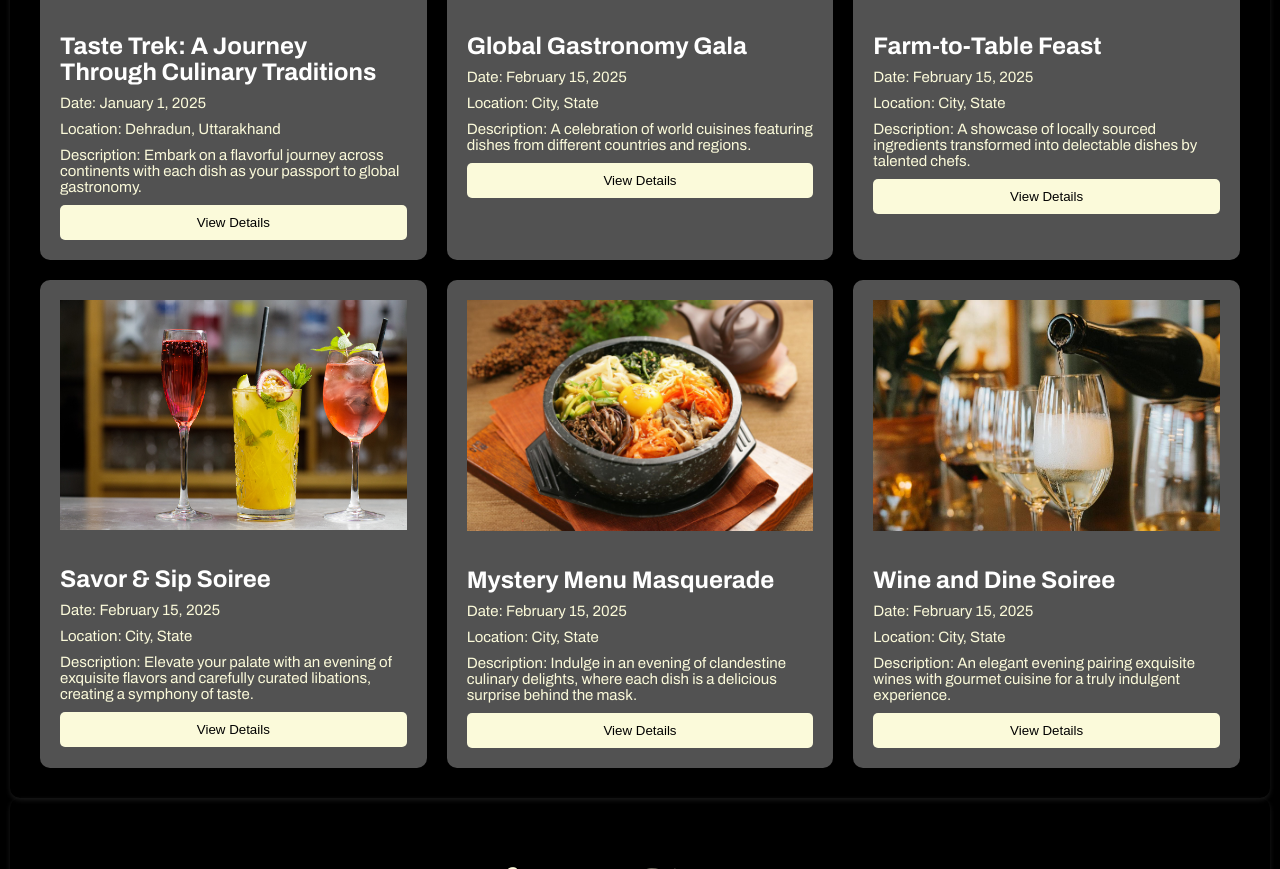
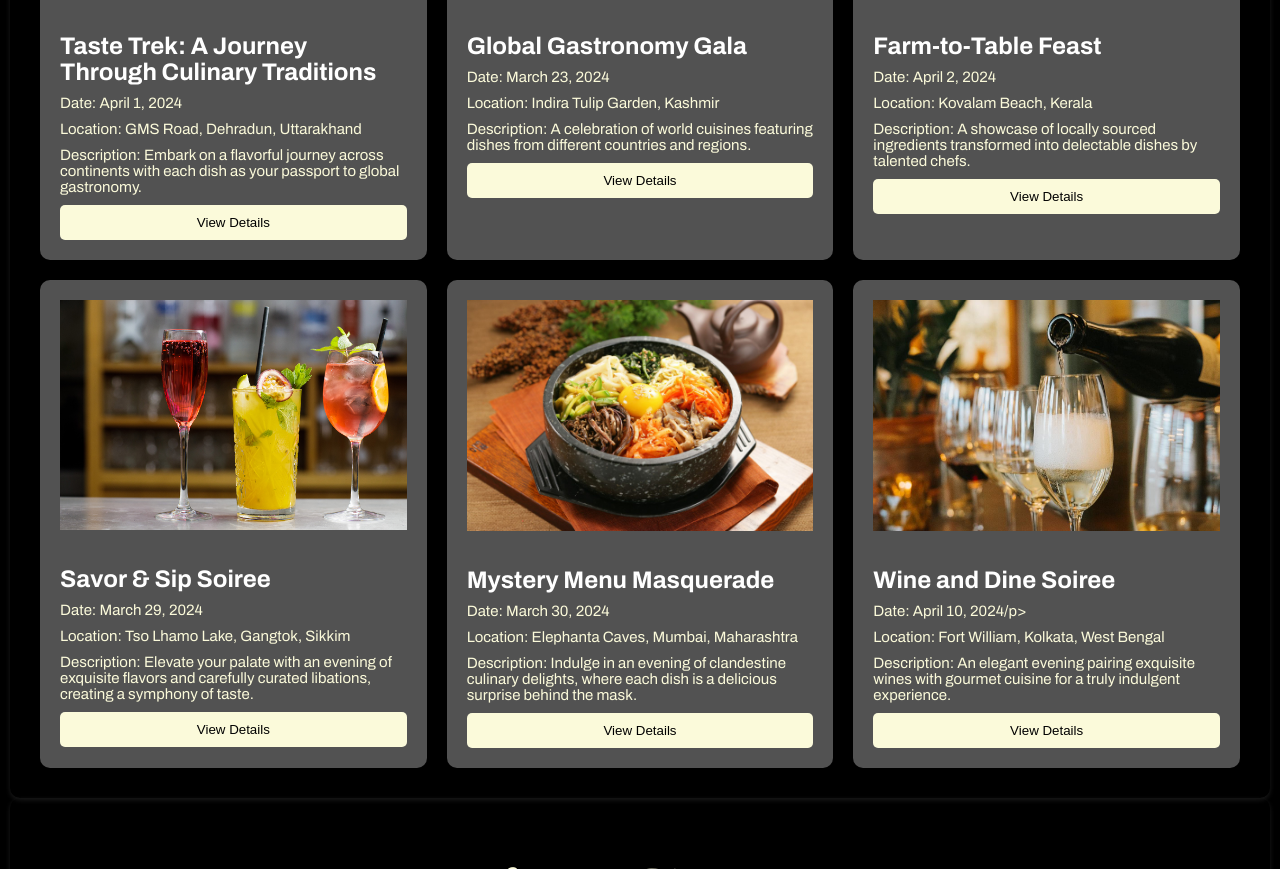
Before and after one commit to sonaliiiiiiiiii/navigusto, a plain HTML site: page docs/index.html in a window 1280 px wide. Shown: the part 1463-2332 px from the top of the page. Drawn offline with Linux system fonts and the light colour scheme.

Commit message:
Update index.html

```diff
--- a/docs/index.html
+++ b/docs/index.html
@@ -75,8 +75,8 @@
                 <div class="event">
                     <img src="img/Gourmet-seafood-platter.jpg" alt="taste trek">
                     <h6><br>Taste Trek: A Journey Through Culinary Traditions</h6>
-                    <p>Date: January 1, 2025</p>
-                    <p>Location: Dehradun, Uttarakhand</p>
+                    <p>Date: April 1, 2024</p>
+                    <p>Location: GMS Road, Dehradun, Uttarakhand</p>
                     <p>Description: Embark on a flavorful journey across continents with each dish as your
                         passport to global gastronomy.</p>
                     <button class="view-details-btn">View Details</button>
@@ -84,8 +84,8 @@
                 <div class="event">
                     <img src="img/food-world.jpg" alt="globalgastronomy gala">
                     <h6><br>Global Gastronomy Gala</h6>
-                    <p>Date: February 15, 2025</p>
-                    <p>Location: City, State</p>
+                    <p>Date: March 23, 2024</p>
+                    <p>Location: Indira Tulip Garden, Kashmir </p>
                     <p>Description: A celebration of world cuisines featuring dishes from different
                         countries and regions.</p>
                     <button class="view-details-btn">View Details</button>
@@ -93,8 +93,8 @@
                 <div class="event">
                     <img src="img/BrisketPrep_WEB_B2_9300-copy-1024x683.jpg" alt="farm to table feast">
                     <h6><br>Farm-to-Table Feast</h6>
-                    <p>Date: February 15, 2025</p>
-                    <p>Location: City, State</p>
+                    <p>Date: April 2, 2024</p>
+                    <p>Location: Kovalam Beach, Kerala</p>
                     <p>Description: A showcase of locally sourced ingredients transformed into delectable dishes
                         by talented chefs.</p>
                     <button class="view-details-btn">View Details</button>
@@ -102,8 +102,8 @@
                 <div class="event">
                     <img src="img/Mocktails-Website.jpg" alt="savor n sip">
                     <h6><br>Savor & Sip Soiree</h6>
-                    <p>Date: February 15, 2025</p>
-                    <p>Location: City, State</p>
+                    <p>Date: March 29, 2024</p>
+                    <p>Location: Tso Lhamo Lake, Gangtok, Sikkim</p>
                     <p>Description: Elevate your palate with an evening of exquisite flavors and carefully curated
                         libations, creating a symphony of taste.</p>
                     <button class="view-details-btn">View Details</button>
@@ -111,8 +111,8 @@
                 <div class="event">
                     <img src="img/Insadong-Bimbibap.jpg" alt="mystery menu">
                     <h6><br>Mystery Menu Masquerade</h6>
-                    <p>Date: February 15, 2025</p>
-                    <p>Location: City, State</p>
+                    <p>Date: March 30, 2024</p>
+                    <p>Location: Elephanta Caves, Mumbai, Maharashtra</p>
                     <p>Description: Indulge in an evening of clandestine culinary delights, where each dish is a
                         delicious surprise behind the mask.</p>
                     <button class="view-details-btn">View Details</button>
@@ -120,8 +120,8 @@
                 <div class="event">
                     <img src="img/wine.jpg" alt="wine n dine">
                     <h6><br>Wine and Dine Soiree</h6>
-                    <p>Date: February 15, 2025</p>
-                    <p>Location: City, State</p>
+                    <p>Date: April 10, 2024/p>
+                    <p>Location: Fort William, Kolkata, West Bengal</p>
                     <p>Description: An elegant evening pairing exquisite wines with gourmet cuisine for a
                         truly indulgent experience.</p>
                     <button class="view-details-btn">View Details</button>
```
